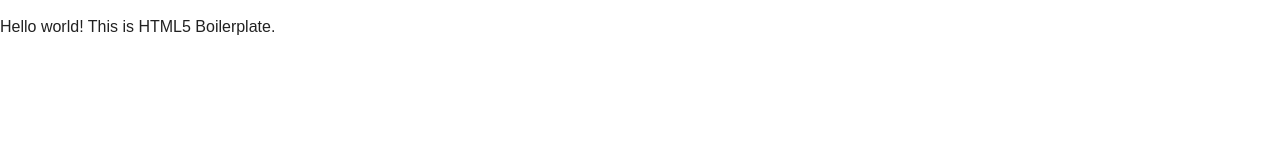
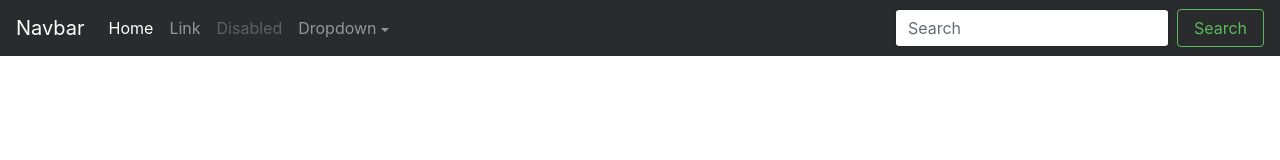
Before and after one commit to anassbt/ABOUM, a plain HTML site: page index.html in a window 1280 px wide. Drawn offline with nearby package versions, Linux system fonts and the light colour scheme.

Commit message:
Adding Navbar to header in index.html

```diff
--- a/index.html
+++ b/index.html
@@ -1,15 +1,16 @@
 <!doctype html>
-<html class="no-js" lang="">
+<html class="no-js" lang="fr">
     <head>
         <meta charset="utf-8">
         <meta http-equiv="x-ua-compatible" content="ie=edge">
         <title></title>
-        <meta name="description" content="">
+        <meta name="description" content="portfolio">
         <meta name="viewport" content="width=device-width, initial-scale=1">
 
         <link rel="apple-touch-icon" href="apple-touch-icon.png">
         <!-- Place favicon.ico in the root directory -->
 
+        <link rel="stylesheet" href="css/bootstrap.min.css">
         <link rel="stylesheet" href="css/normalize.css">
         <link rel="stylesheet" href="css/main.css">
         <script src="js/vendor/modernizr-2.8.3.min.js"></script>
@@ -20,7 +21,58 @@
         <![endif]-->
 
         <!-- Add your site or application content here -->
-        <p>Hello world! This is HTML5 Boilerplate.</p>
+
+<!-- Start Header -->
+
+<!-- Start Navbar -->
+  <nav class="navbar navbar-toggleable-md navbar-inverse bg-inverse fixed-top">
+        <button class="navbar-toggler navbar-toggler-right" type="button" data-toggle="collapse" data-target="#navbarsExampleDefault" aria-controls="navbarsExampleDefault" aria-expanded="false" aria-label="Toggle navigation">
+          <span class="navbar-toggler-icon"></span>
+        </button>
+        <a class="navbar-brand" href="#">Navbar</a>
+
+        <div class="collapse navbar-collapse" id="navbarsExampleDefault">
+          <ul class="navbar-nav mr-auto">
+            <li class="nav-item active">
+              <a class="nav-link" href="#">Home <span class="sr-only">(current)</span></a>
+            </li>
+            <li class="nav-item">
+              <a class="nav-link" href="#">Link</a>
+            </li>
+            <li class="nav-item">
+              <a class="nav-link disabled" href="#">Disabled</a>
+            </li>
+            <li class="nav-item dropdown">
+              <a class="nav-link dropdown-toggle" href="http://example.com" id="dropdown01" data-toggle="dropdown" aria-haspopup="true" aria-expanded="false">Dropdown</a>
+              <div class="dropdown-menu" aria-labelledby="dropdown01">
+                <a class="dropdown-item" href="#">Action</a>
+                <a class="dropdown-item" href="#">Another action</a>
+                <a class="dropdown-item" href="#">Something else here</a>
+              </div>
+            </li>
+          </ul>
+          <form class="form-inline my-2 my-lg-0">
+            <input class="form-control mr-sm-2" type="text" placeholder="Search">
+            <button class="btn btn-outline-success my-2 my-sm-0" type="submit">Search</button>
+          </form>
+        </div>
+      </nav>
+<!-- End Navbar -->
+
+
+<!-- End Header -->
+
+<!-- Start Container -->
+<!-- End Container -->
+
+<!-- Start Footer -->
+<!-- End Footer -->
+
+
+
+
+
+
 
         <script src="https://code.jquery.com/jquery-1.12.0.min.js"></script>
         <script>window.jQuery || document.write('<script src="js/vendor/jquery-1.12.0.min.js"><\/script>')</script>
```
